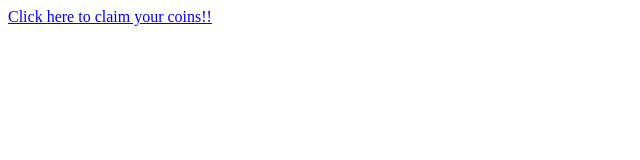
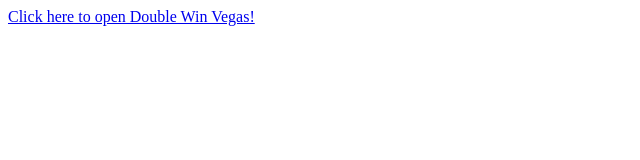
Before and after one commit to niccoloman2/niccoloman2.github.io, a plain HTML site: page DWVLinkTest/index.html in a window 1280 px wide. Shown: the full height of the page, 0-640 px from the left. Drawn offline with Linux system fonts and the light colour scheme.

Commit message:
Revert redirect

```diff
--- a/DWVLinkTest/index.html
+++ b/DWVLinkTest/index.html
@@ -2,6 +2,6 @@
 <html lang="en-us">
 <!--meta http-equiv="Refresh" content="0; url='https://cubeslots-prod.anino.co/unity_app?target=https://cubeslots.page.link/oGfi'" /-->
 
-<a href='https://www.anino.co/double-win-vegas/?pid=FB&c=7+Million+Coins+++Scratch+Cards+For+You!&af_sub1=5bd166038b75530010f20d24'> Click here to claim your coins!! </a>
+<a href='https://cubeslots.page.link/oGfi'> Click here to open Double Win Vegas! </a>
 
 </html>
```
